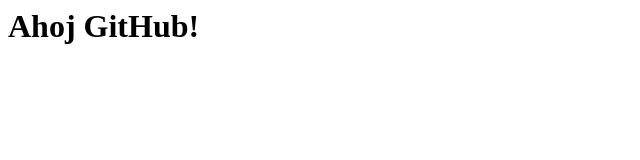
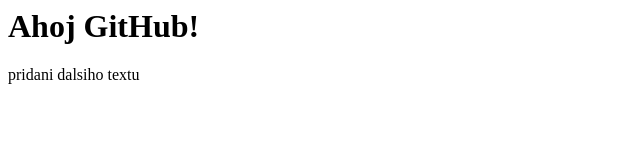
Before and after one commit to jilekjan/muj-prvni-repozitar, a plain HTML site: page index.html in a window 1280 px wide. Shown: the whole page, without its empty margins (0-640 px from the left). Drawn offline with Linux system fonts and the light colour scheme.

Commit message:
dalsi zmena

```diff
--- a/index.html
+++ b/index.html
@@ -1 +1,2 @@
 <h1>Ahoj GitHub!</h1>
+<p>pridani dalsiho textu</p>
```
